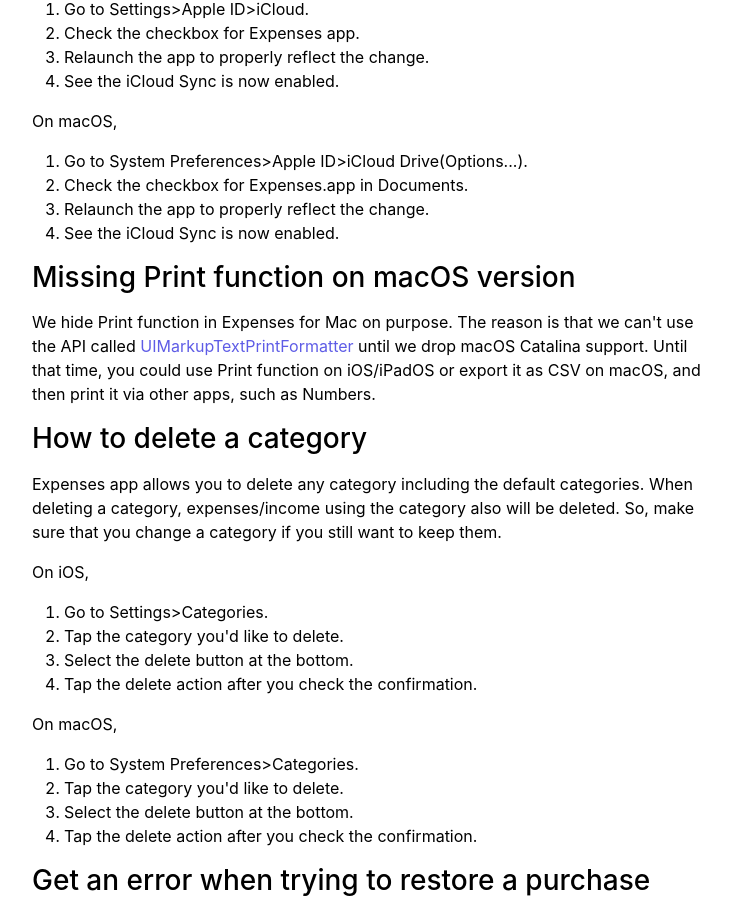
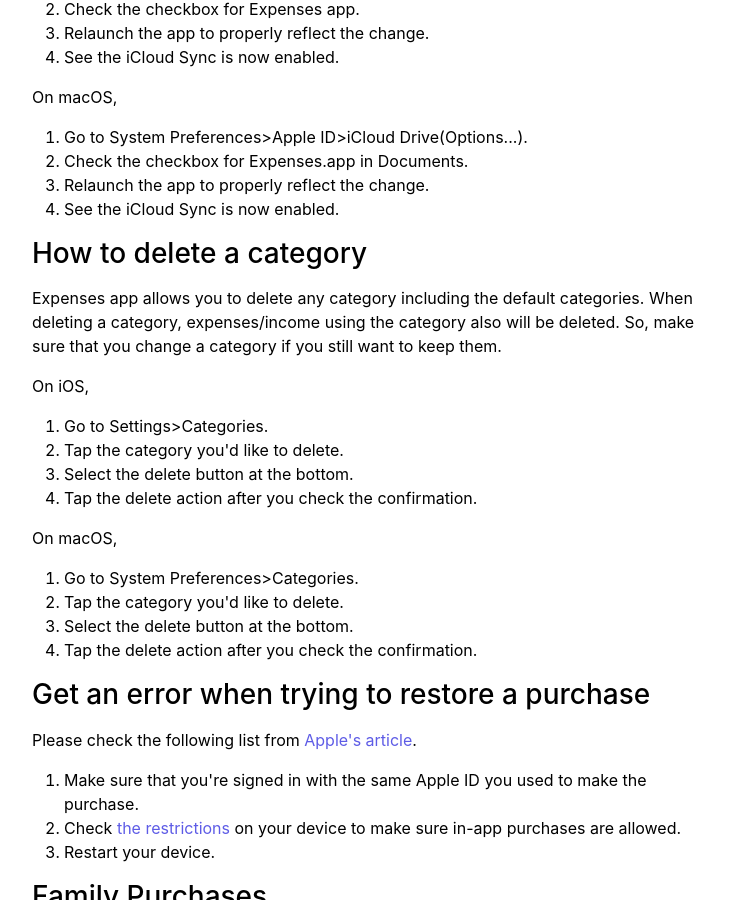
Before and after one commit to bluecometlabs/getexpenses.app, a Jekyll site: the page built from pages/contact.md, in a window 1280 px wide and 900 px high, scrolled down 2024 px. Shown: the whole window, without its empty margins (272-1003 px from the left). Built offline with Jekyll 4.4.1, drawn with Linux system fonts in a browser that asks for light colours; some of the changed text lies outside the part shown.

Commit message:
Update FAQ

```diff
--- a/_includes/contact.html
+++ b/_includes/contact.html
@@ -15,7 +15,6 @@
         <li><a href="#icloud-sync-is-not-working">iCloud Sync is not working between iOS and Mac</a></li>
         <li><a href="#disabled-icloud-sync-option">Disabled iCloud Sync option</a></li>
         <li><a href="#how-to-delete-category">How to delete a category</a></li>
-        <li><a href="#missing-print-function-on-macos-version">Missing Print function on macOS version</a></li>
         <li><a href="#error-when-trying-to-restore-purchase">Get an error when trying to restore a purchase</a></li>
         <li><a href="#family-purchases">Family Purchases</a></li>
         <li><a href="#request-refund">Request a refund</a></li>
@@ -81,9 +80,6 @@
         <li>See the iCloud Sync is now enabled.</li>
     </ol>
 
-    <h3 id="missing-print-function-on-macos-version">Missing Print function on macOS version</h3>
-    <p>We hide Print function in Expenses for Mac on purpose. The reason is that we can't use the API called <a href="https://developer.apple.com/documentation/uikit/uimarkuptextprintformatter">UIMarkupTextPrintFormatter</a> until we drop macOS Catalina support. Until that time, you could use Print function on iOS/iPadOS or export it as CSV on macOS, and then print it via other apps, such as Numbers.</p>
-
     <h3 id="how-to-delete-category">How to delete a category</h3>
     <p>Expenses app allows you to delete any category including the default categories. When deleting a category, expenses/income using the category also will be deleted. So, make sure that you change a category if you still want to keep them.</p>
     <p>On iOS,</p>
```
